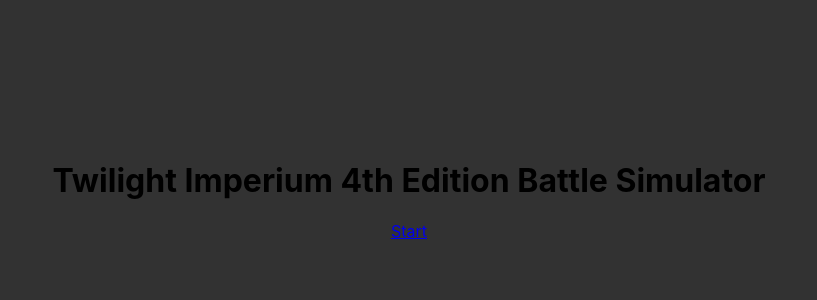
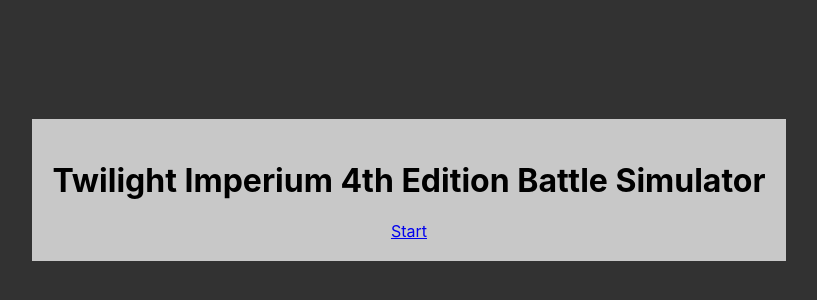
Before and after one commit to JohnWattenbarger/ti4_battle_simulator, a React (Create React App) app: page / in a window 1280 px wide. Shown: the part 210-510 px from the top of the page, without its empty margins (231-1048 px from the left). Built offline with nearby package versions, Linux system fonts and the light colour scheme; what @uifabric/icons would draw is missing.

Commit message:
Minor style change

```diff
--- a/src/App.css
+++ b/src/App.css
@@ -13,6 +13,7 @@
 
 .home-page {
   text-align: center;
+  background: rgb(200, 200, 200);
 }
 
 .battle-simulation-page {
```
